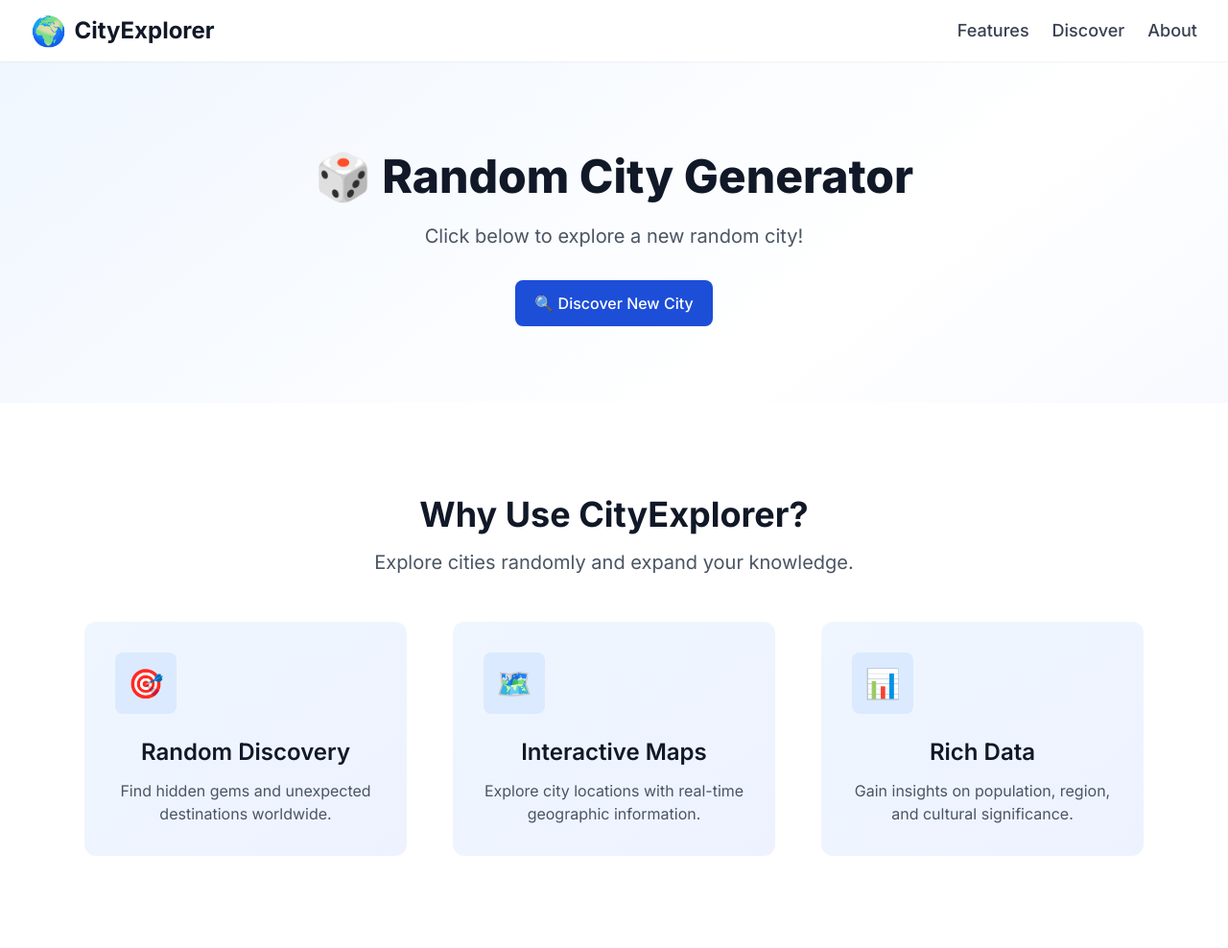
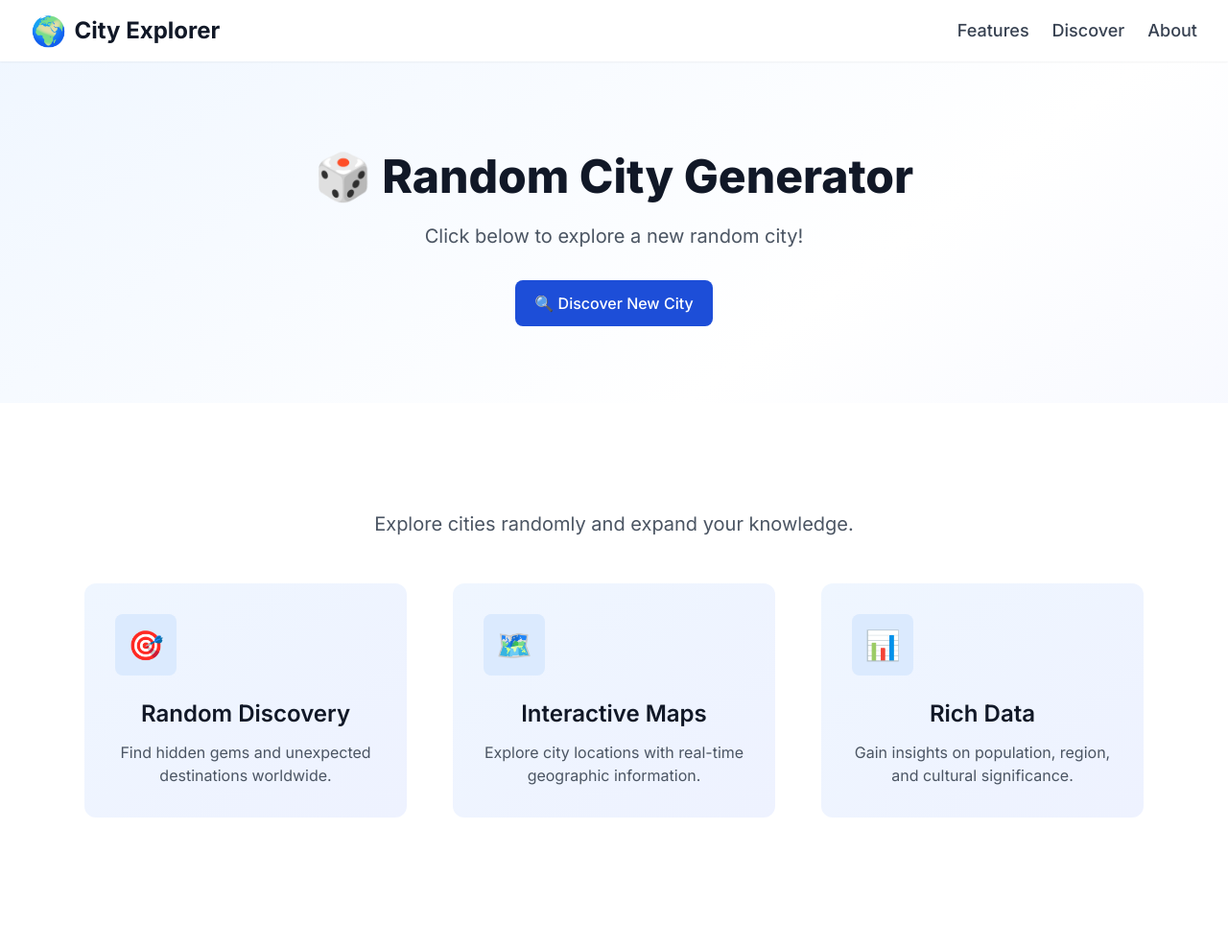
Before and after one commit to abdulwahed-sweden/flask-deepseek, a Flask app: page / in a window 1280 px wide. Shown: the whole page at 96% size. After the commit the page ends 852 px from the top, so only its background shows below. Run offline with Flask 3, Linux system fonts and the light colour scheme; some libraries are stand-ins or nearby versions.

Commit message:
Fix typo in project name from "CityExplorer" to "City Explorer" in index.html

```diff
--- a/templates/index.html
+++ b/templates/index.html
@@ -28,7 +28,7 @@
         <div class="flex justify-between h-16 items-center">
           <a href="/" class="flex items-center space-x-2">
             <span class="text-3xl">🌍</span>
-            <span class="text-2xl font-bold text-gray-900">CityExplorer</span>
+            <span class="text-2xl font-bold text-gray-900">City Explorer</span>
           </a>
           <div class="hidden sm:flex sm:space-x-6">
             <a href="#features" class="text-gray-700 hover:text-blue-600 text-lg font-medium">Features</a>
@@ -100,7 +100,7 @@
     <!-- Features Section -->
     <section id="features" class="py-24 bg-white">
       <div class="max-w-6xl mx-auto px-6 text-center">
-        <h2 class="text-4xl font-bold text-gray-900">Why Use CityExplorer?</h2>
+
         <p class="mt-4 text-xl text-gray-600">Explore cities randomly and expand your knowledge.</p>
         <div class="grid grid-cols-1 md:grid-cols-3 gap-12 mt-12">
           <div class="p-8 bg-gradient-to-br from-blue-50 to-indigo-50 rounded-xl">
```
